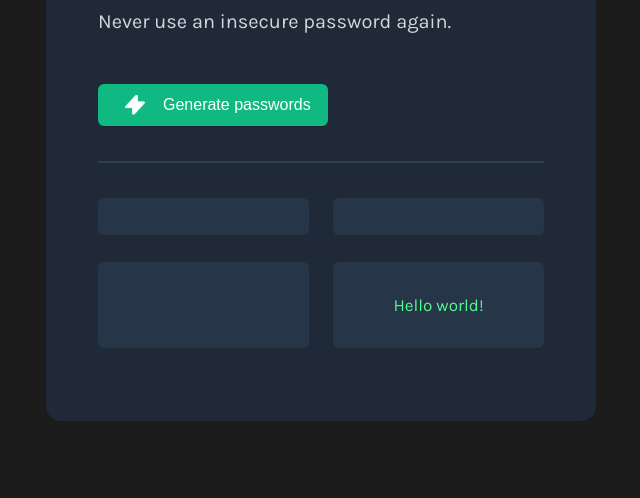
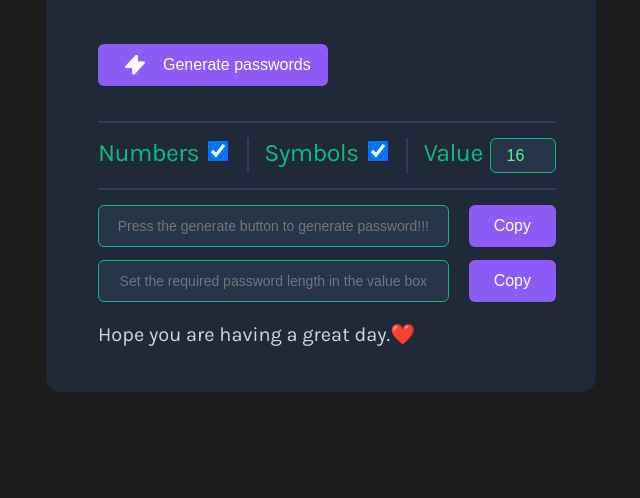
Before and after one commit to spyaj/password-generator, a plain HTML site: page index.html in a window 1280 px wide. Shown: the part 302-800 px from the top of the page, without its empty margins (319-959 px from the left). Drawn offline with Linux system fonts and the light colour scheme.

Commit message:
Completed Random Password Generator

```diff
--- a/index.css
+++ b/index.css
@@ -14,7 +14,7 @@ html body {
   border-radius: 15px;
 }
 .container-el {
-  margin: 118px 52px 46px 52px;
+  margin: 50px 40px 46px 52px;
 }
 
 .gen {
@@ -41,7 +41,7 @@ html body {
   justify-content: center;
   align-items: center;
   padding: 9px 17px 9px 15px;
-  background: #10b981;
+  background: #8B5CF6;
   box-shadow: 0px 1px 2px rgba(0, 0, 0, 0.05);
   border-radius: 6px;
   border: none;
@@ -61,37 +61,62 @@ html body {
   font-size: 16px;
   line-height: 24px;
   color: #ffffff;
-  flex: none;
-  order: 1;
-  flex-grow: 0;
 }
-.upper-sec {
+.checkboxs {
+  color: #10b981;
+  font-weight: 500;
+  font-size: 25px;
+  letter-spacing: -0.025em;
+  display: flex;
+  justify-content: space-between;
+}
+.checkbox {
+  height: 20px;
+  width: 20px;
+}
+.vl {
+  border-left: 2.5px solid #2f3e53;
+  height: 35px;
+  margin: 0px 10px 0px 10px;
+}
+.box{
   display: flex;
 }
-.lower-sec {
-  display: flex;
+.password-box {
+  background-color: #273549;
+  border: 1px solid #10b981 ;
+  border-radius: 6px;
+  padding: 10px 15px;
+  width: 90%;
+  font-style: normal;
+  font-weight: 500;
+  font-size: 14px;
+  text-align: center;
+  color: #55f991;
+  margin-right: 20px;
 }
 
-.box {
-  background: #273549;
+.copy-btn{
+  padding: 9px 25px 9px 25px;
+  background: #8B5CF6;
+  box-shadow: 0px 1px 2px rgba(0, 0, 0, 0.05);
   border-radius: 6px;
-  padding: 10px 15px;
-  width: 50%;
-  margin: 0px 24px 27px 0px;
-  min-height: 100%;
+  border: none;
+  font-weight: 500;
+  font-size: 16px;
+  line-height: 24px;
+  color: #ffffff;
 }
-
-.btn-img {
-  display: block;
-  margin: auto;
-  width: 20px;
-  height: 5px;
-  display: none;
-}
-.box-text {
-  font-weight: 550;
-  font-size: 17px;
-  line-height: 32px;
+.number-box{
+  background-color: #273549;
+  border: 0.2px solid #10b981 ;
+  border-radius: 6px;
+  padding: 2px 2px;
+  width: 60px;
+  font-style: normal;
+  font-weight: 500;
+  font-size: 16px;
   text-align: center;
   color: #55f991;
+  margin-left: 2px;
 }
--- a/index.html
+++ b/index.html
@@ -18,34 +18,38 @@
             <div class="upper-el">
                 <h1 class="gen">Generate a <br><span class="ran"> random password </span></h1>
                 <p class="upper-para">Never use an insecure password again.</p>
-                <button class="upper-btn"><img src="./Images/thunder.png" alt="Thunder sign" class="thunder-icon">
+                <button id="generate-btn" class="upper-btn"><img src="./Images/thunder.png" alt="Thunder sign"
+                        class="thunder-icon">
                     <spam class="btn-text">Generate passwords</spam>
                 </button>
             </div>
-            <hr style="border: 1px solid #2F3E53; margin: 35px 0px;">
+            <hr style="border: 1px solid #2F3E53; margin: 35px 0px 15px 0px;">
             <div class="lower-el">
+                <div class="checkboxs">
+                    <label for="numbers">Numbers</label>
+                    <input type="checkbox" class="checkbox" id="numbers" checked />
+                    <div class="vl"></div>
+                    <label for="symbols">Symbols</label>
+                    <input id="symbols" id="symbol" class="checkbox" type="checkbox" checked />
+                    <div class="vl"></div>
+                    <label for="value">Value</label>
+                    <input type="number" id="length" class="number-box" min="1" value="16" max="99">
+                </div>
+
+                <hr style="border: 1px solid #2F3E53; margin: 15px 0px 15px 0px;">
+
                 <div class="upper-sec">
                     <div class="box">
-                        <img src="./Images/dots.svg" alt="Three Dots" class="btn-img">
-                        <p class="box-text"></p>
+                        <input type="text" id="password-txt-one" class="password-box"
+                            placeholder="Press the generate button to generate password!!!">
+                        <button id= "copyOne" class="copy-btn">Copy</button>
                     </div>
-                    <div class="box" style="margin-right: 0px;">
-                        <img src="./Images/dots.svg" alt="Three Dots" class="btn-img">
-                        <p class="box-text"></p>
+                    <div class="box" style="margin-top: 13px;">
+                        <input type="text" id="password-txt-two" class="password-box" placeholder="Set the required password length in the value box">
+                        <button id= "copyTwo" class="copy-btn">Copy</button>
                     </div>
+                    <p class="upper-para" id="copied-txt">Hope you are having a great day.❤️</p>
                 </div>
-                <div class="lower-sec">
-                    <div class="box" >
-                        <img src="./Images/dots.svg" alt="Three Dots" class="btn-img">
-                        <p class="box-text"></p>
-                    </div>
-                    <div class="box" style="margin-right: 0px;">
-                        <img src="./Images/dots.svg" alt="Three Dots" class="btn-img">
-                        <p class="box-text">Hello world!</p>
-                    </div>
-                </div>
-
-
             </div>
         </div>
     </div>
--- a/index.js
+++ b/index.js
@@ -0,0 +1,81 @@
+function getLower() {
+  let lowerAlpha = "";
+  for (i = 0; i < 26; i++) {
+    lowerAlpha += String.fromCharCode(i + 97);
+  }
+  return lowerAlpha;
+}
+function getUpper() {
+  let upperAlpha = "";
+  for (i = 0; i < 26; i++) {
+    upperAlpha += String.fromCharCode(i + 65);
+  }
+  return upperAlpha;
+}
+
+
+function getNumber() {
+  let number = "";
+  for (i = 0; i < 10; i++) {
+    number += +String.fromCharCode(i + 48);
+  }
+  return number;
+}
+
+
+function getSymbol() {
+  const symbol = "!@#$%^&*(){}[]=<>/,.";
+  return symbol;
+}
+
+
+
+let generateBtn = document.getElementById("generate-btn");
+let passwordTxtOne = document.getElementById("password-txt-one");
+let passwordTxtTwo = document.getElementById("password-txt-two");
+const length = document.getElementById("length");
+const incSymbols = document.getElementById("symbols");
+const incNumbers = document.getElementById("numbers");
+
+const passwordGenerator = function (length, characters) {
+  let password = "";
+  for (let i = 0; i < length; i++) {
+    password += characters.charAt(
+      Math.floor(Math.random() * characters.length)
+    );
+  }
+  return password;
+};
+
+generateBtn.addEventListener("click", () => {
+  let characters = getLower() + getUpper();
+  incNumbers.checked ? (characters += getNumber()) : "";
+  incSymbols.checked ? (characters += getSymbol()) : "";
+  passwordTxtOne.value = passwordGenerator(length.value, characters);
+  passwordTxtTwo.value = passwordGenerator(length.value, characters);
+  copiedTxt.textContent = `Hope you are having a great day.❤️ `
+});
+
+
+const copyBtnFirst = document.getElementById("copyOne");
+const copyBtnSecond = document.getElementById("copyTwo");
+const copiedTxt = document.getElementById("copied-txt");
+
+copyBtnFirst.addEventListener("click", () => {
+  if(passwordTxtOne.value === ""){
+    copiedTxt.textContent = `Password feild is empty. Generate password first.`
+  }else{
+    passwordTxtOne.select();
+    document.execCommand("copy");
+    copiedTxt.textContent = `First Password Copied! Have a great day ❤️`
+  }
+});
+copyBtnSecond.addEventListener("click", () => {
+  if(passwordTxtTwo.value === ""){
+    copiedTxt.textContent = `Password feild is empty. Generate password first.`
+  }else{
+    passwordTxtTwo.select();
+    document.execCommand("copy");
+    copiedTxt.textContent = `Second Password Copied! Have a great day ❤️`
+  }
+});
```
Also changed, not shown: Images/dots.svg (deleted).
